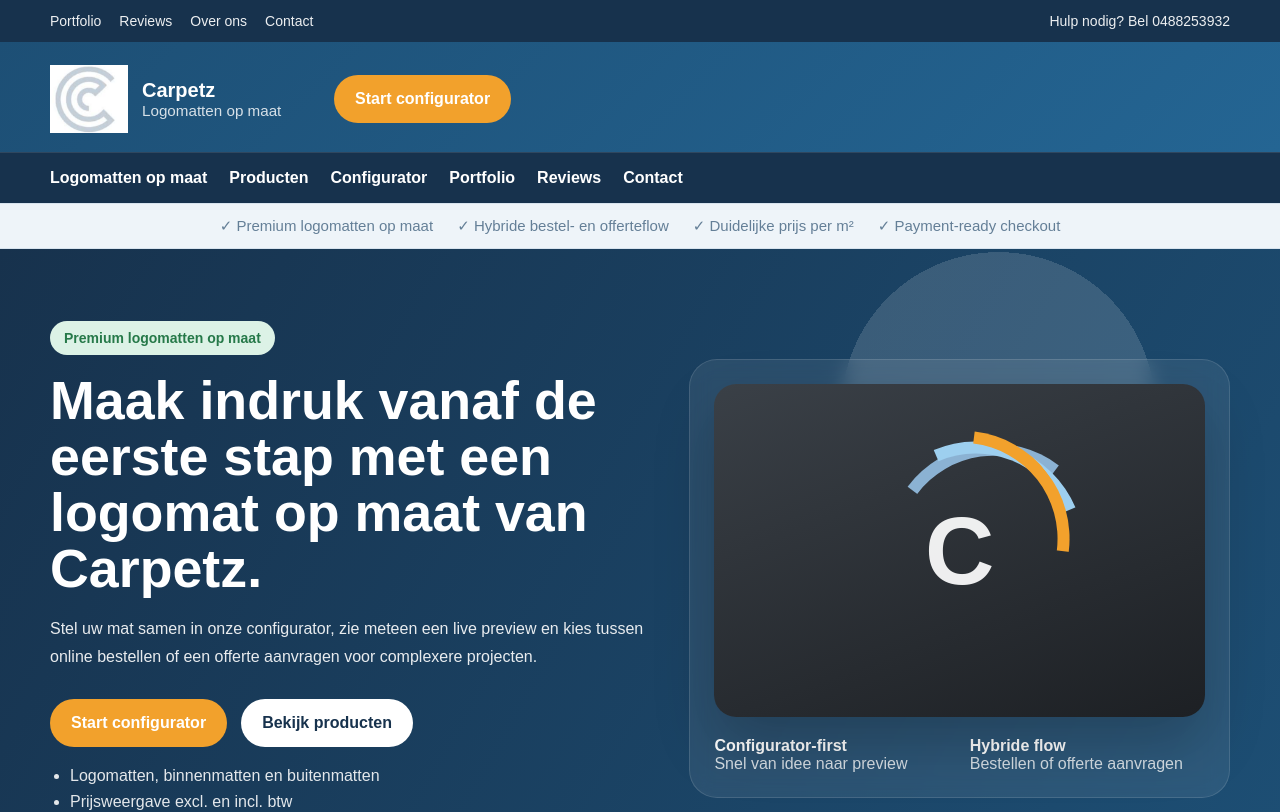
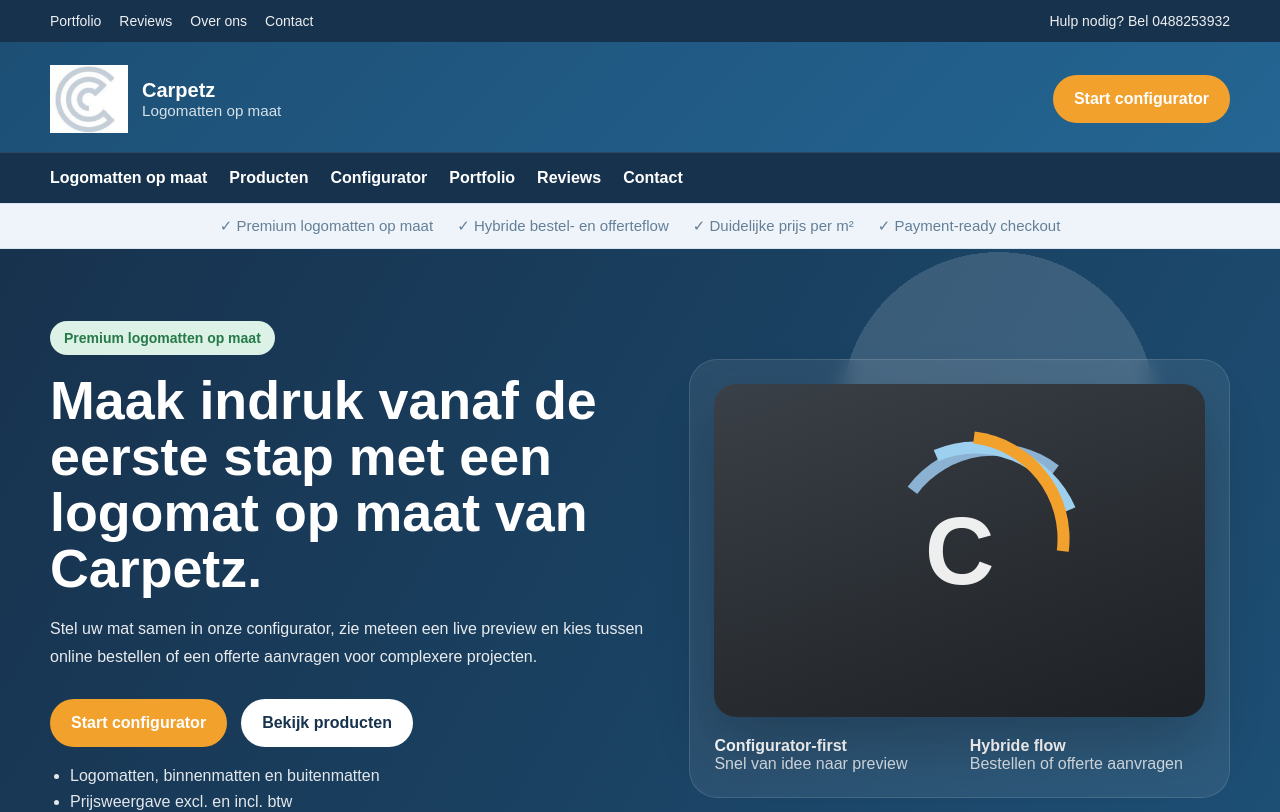
Before and after one commit to thepieter22-web/amalia, a Next.js app: page / in a window 1280 px wide. Shown: the top 812 px of the page. Built offline with nearby package versions, Linux system fonts and the light colour scheme.

Commit message:
Update globals.css

```diff
--- a/app/globals.css
+++ b/app/globals.css
@@ -63,12 +63,21 @@
   color: white;
   padding: 18px 0 14px;
 }
-.site-header-inner {
+
+.site-header-inner-simple {
   display: grid;
-  grid-template-columns: 260px 1fr auto;
+  grid-template-columns: 1fr auto;
   gap: 24px;
   align-items: center;
 }
+
+.site-header-inner {
+  display: grid;
+  grid-template-columns: 1fr auto;
+  gap: 24px;
+  align-items: center;
+}
+
 .brand {
   display: flex;
   align-items: center;
```
